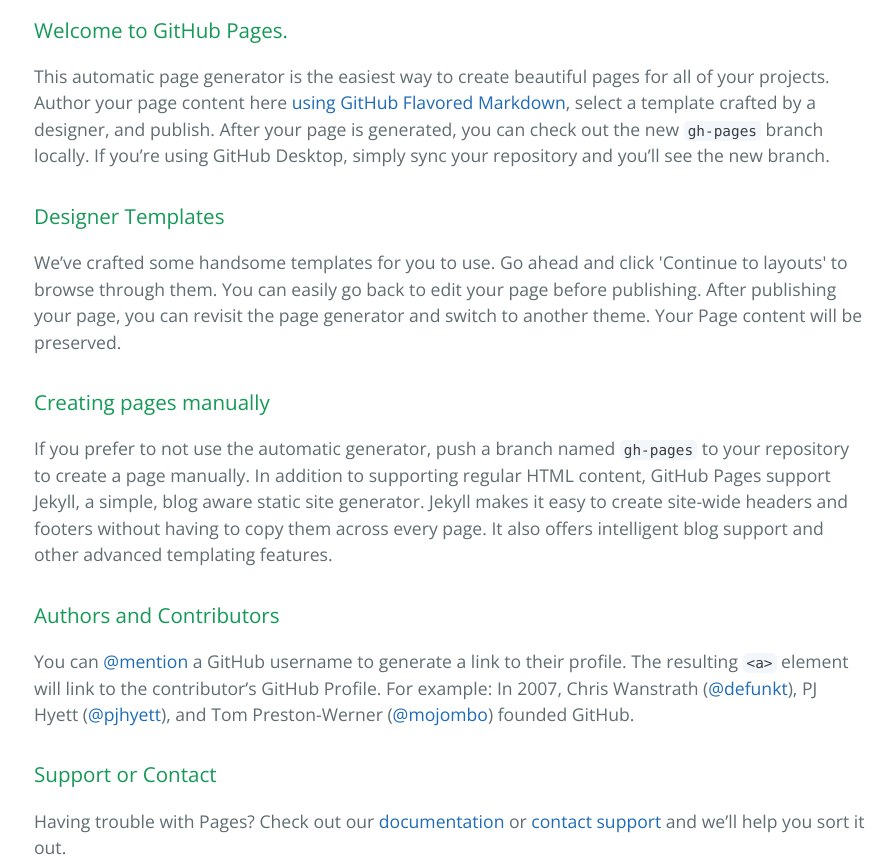
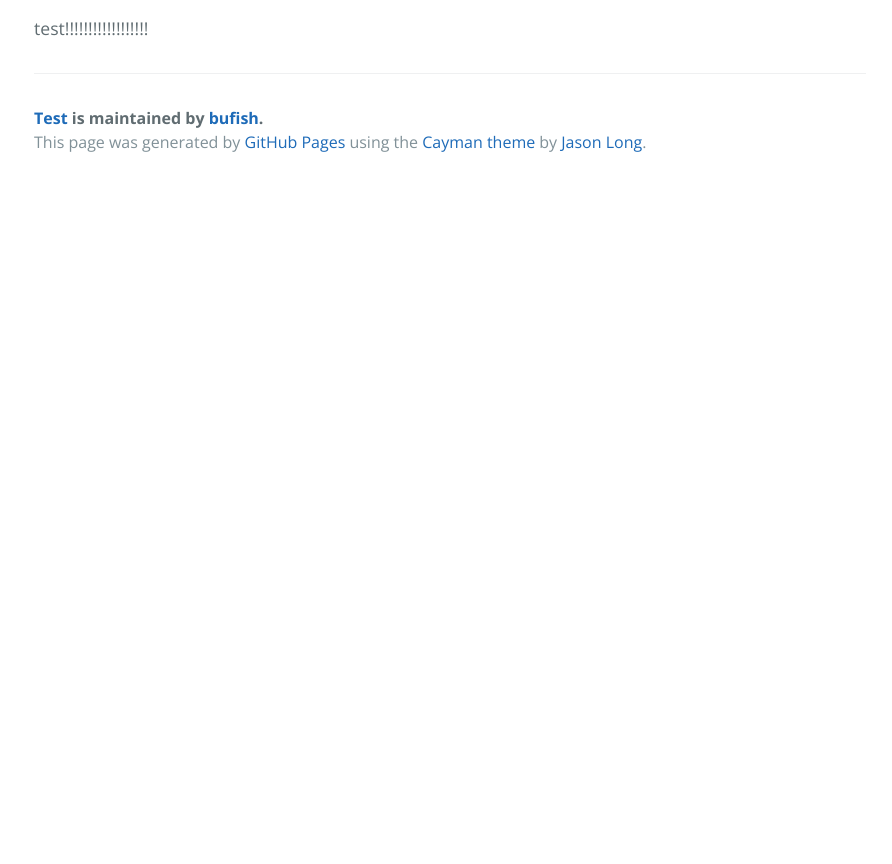
Before and after one commit to bufish/test, a plain HTML site: page index.html in a window 1280 px wide. Shown: the part 400-1264 px from the top of the page, without its empty margins (190-1082 px from the left). After the commit the page ends 800 px from the top, so only its background shows below. Drawn offline with nearby package versions, Linux system fonts and the light colour scheme.

```diff
--- a/index.html
+++ b/index.html
@@ -13,39 +13,16 @@
     <section class="page-header">
       <h1 class="project-name">Test</h1>
       <h2 class="project-tagline">test</h2>
-      <a href="https://github.com/bufish/test" class="btn">View on GitHub</a>
-      <a href="https://github.com/bufish/test/zipball/master" class="btn">Download .zip</a>
-      <a href="https://github.com/bufish/test/tarball/master" class="btn">Download .tar.gz</a>
+      <a href="https://github.com/bufish/test22" class="btn">View on GitHub</a>
+      <a href="https://github.com/bufish/test22/zipball/master" class="btn">Download .zip</a>
+      <a href="https://github.com/bufish/test22/tarball/master" class="btn">Download .tar.gz</a>
     </section>
 
     <section class="main-content">
-      <h3>
-<a id="welcome-to-github-pages" class="anchor" href="#welcome-to-github-pages" aria-hidden="true"><span aria-hidden="true" class="octicon octicon-link"></span></a>Welcome to GitHub Pages.</h3>
-
-<p>This automatic page generator is the easiest way to create beautiful pages for all of your projects. Author your page content here <a href="https://guides.github.com/features/mastering-markdown/">using GitHub Flavored Markdown</a>, select a template crafted by a designer, and publish. After your page is generated, you can check out the new <code>gh-pages</code> branch locally. If you’re using GitHub Desktop, simply sync your repository and you’ll see the new branch.</p>
-
-<h3>
-<a id="designer-templates" class="anchor" href="#designer-templates" aria-hidden="true"><span aria-hidden="true" class="octicon octicon-link"></span></a>Designer Templates</h3>
-
-<p>We’ve crafted some handsome templates for you to use. Go ahead and click 'Continue to layouts' to browse through them. You can easily go back to edit your page before publishing. After publishing your page, you can revisit the page generator and switch to another theme. Your Page content will be preserved.</p>
-
-<h3>
-<a id="creating-pages-manually" class="anchor" href="#creating-pages-manually" aria-hidden="true"><span aria-hidden="true" class="octicon octicon-link"></span></a>Creating pages manually</h3>
-
-<p>If you prefer to not use the automatic generator, push a branch named <code>gh-pages</code> to your repository to create a page manually. In addition to supporting regular HTML content, GitHub Pages support Jekyll, a simple, blog aware static site generator. Jekyll makes it easy to create site-wide headers and footers without having to copy them across every page. It also offers intelligent blog support and other advanced templating features.</p>
-
-<h3>
-<a id="authors-and-contributors" class="anchor" href="#authors-and-contributors" aria-hidden="true"><span aria-hidden="true" class="octicon octicon-link"></span></a>Authors and Contributors</h3>
-
-<p>You can <a href="https://help.github.com/articles/basic-writing-and-formatting-syntax/#mentioning-users-and-teams" class="user-mention">@mention</a> a GitHub username to generate a link to their profile. The resulting <code>&lt;a&gt;</code> element will link to the contributor’s GitHub Profile. For example: In 2007, Chris Wanstrath (<a href="https://github.com/defunkt" class="user-mention">@defunkt</a>), PJ Hyett (<a href="https://github.com/pjhyett" class="user-mention">@pjhyett</a>), and Tom Preston-Werner (<a href="https://github.com/mojombo" class="user-mention">@mojombo</a>) founded GitHub.</p>
-
-<h3>
-<a id="support-or-contact" class="anchor" href="#support-or-contact" aria-hidden="true"><span aria-hidden="true" class="octicon octicon-link"></span></a>Support or Contact</h3>
-
-<p>Having trouble with Pages? Check out our <a href="https://help.github.com/pages">documentation</a> or <a href="https://github.com/contact">contact support</a> and we’ll help you sort it out.</p>
+      <p>test!!!!!!!!!!!!!!!!!!</p>
 
       <footer class="site-footer">
-        <span class="site-footer-owner"><a href="https://github.com/bufish/test">Test</a> is maintained by <a href="https://github.com/bufish">bufish</a>.</span>
+        <span class="site-footer-owner"><a href="https://github.com/bufish/test22">Test</a> is maintained by <a href="https://github.com/bufish">bufish</a>.</span>
 
         <span class="site-footer-credits">This page was generated by <a href="https://pages.github.com">GitHub Pages</a> using the <a href="https://github.com/jasonlong/cayman-theme">Cayman theme</a> by <a href="https://twitter.com/jasonlong">Jason Long</a>.</span>
       </footer>
```
Also changed, not shown: params.json (+1 -1 lines).
